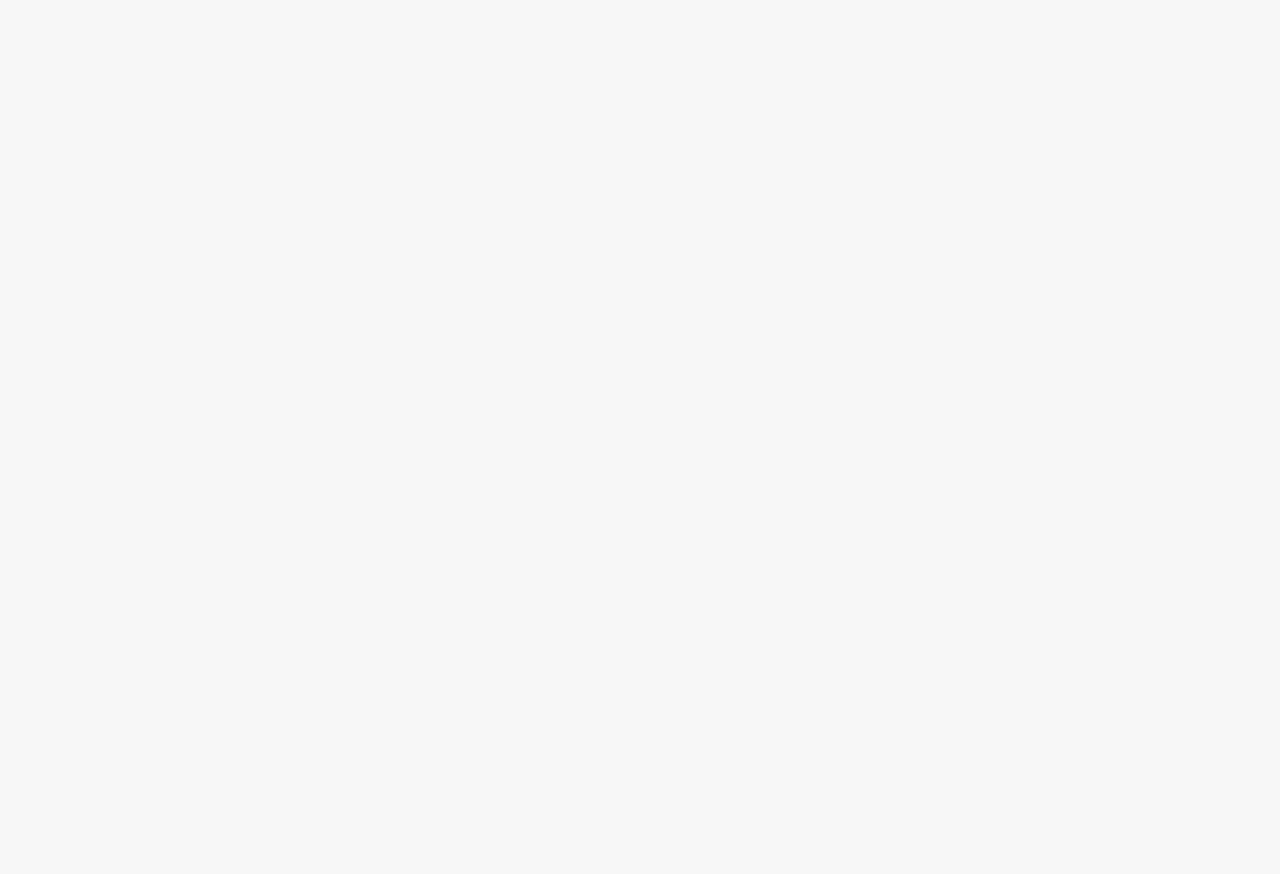
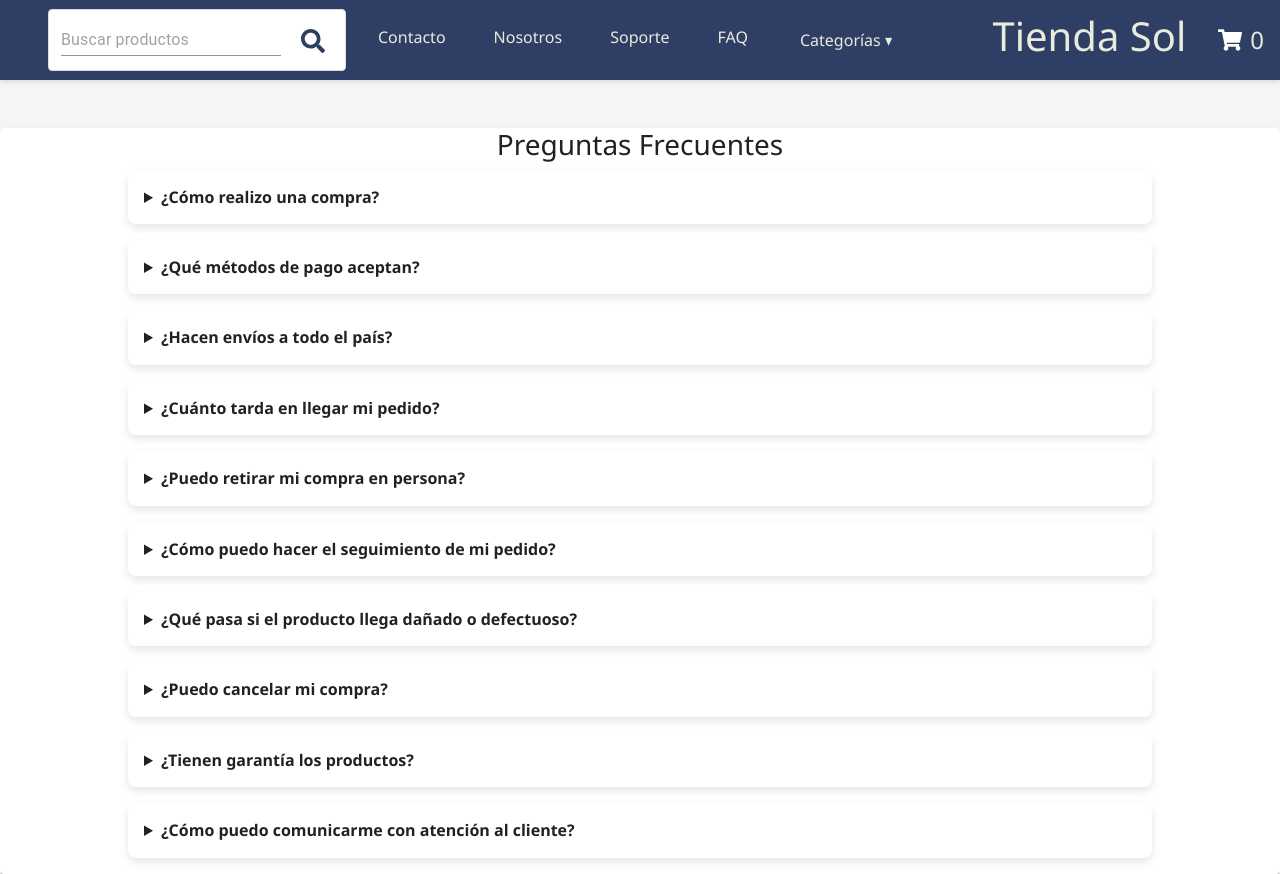
Before and after one commit to IanR4/E-commerce, a React (Create React App) app in the folder client/: page /FAQ in a window 1280 px wide. Before the commit this address had no page. Before the commit the page ends 800 px from the top, so only its background shows below. Built offline with nearby package versions, Linux system fonts and the light colour scheme.

Commit message:
agrego seccion FAQ

```diff
--- a/client/src/App.jsx
+++ b/client/src/App.jsx
@@ -8,6 +8,7 @@ import {createTheme, ThemeProvider} from "@mui/material"
 import Checkout from './features/checkout/Checkout.jsx';
 import React, {useState} from "react";
 import Contacto from './features/utilities/contacto/Contacto.jsx';
+import FAQ from './features/utilities/faq/FAQ.jsx';
 
 const theme = createTheme({
   palette: {
@@ -74,6 +75,12 @@ function App() {
                 <Contacto
                 />
               } />
+              <Route
+              path="/FAQ"
+              element={
+                <FAQ
+                />
+              } />
           </Route>
         </Routes>
       </BrowserRouter>
--- /dev/null
+++ b/client/src/features/utilities/faq/FAQ.css
@@ -0,0 +1,18 @@
+.MuiPaper-root{
+    display: flex;
+    flex-direction: column;
+    justify-content: center;
+    align-items: center;
+}
+
+.faq-item {
+    width: 80%;
+    border-radius: 8px;
+    box-shadow: 0 4px 8px rgba(0, 0, 0, 0.1);
+    padding: 1rem;
+    margin-bottom: 1rem;
+}
+
+summary {
+    font-weight: 650;
+}
--- /dev/null
+++ b/client/src/features/utilities/faq/FAQ.jsx
@@ -0,0 +1,87 @@
+import React, { useState } from 'react';
+import { Card, TextField, Button } from '@mui/material';
+import { useNavigate } from "react-router-dom";
+
+import './FAQ.css';
+
+const FAQ = () => {
+  return (
+    <div className="root">
+      <Card className="faq-container">
+        <h3>Preguntas Frecuentes</h3>
+
+        <div className="faq-item">
+          <details>
+            <summary>¿Cómo realizo una compra?</summary>
+            <p><br/>Solo tenés que agregar los productos que te interesen al carrito, hacer clic en “Finalizar compra” y seguir los pasos para completar tus datos y el pago.</p>
+          </details>
+        </div>
+
+        <div className="faq-item">
+          <details>
+            <summary>¿Qué métodos de pago aceptan?</summary>
+            <p><br/>Aceptamos tarjetas de crédito, débito, transferencias bancarias y pagos a través de plataformas como Mercado Pago.</p>
+          </details>
+        </div>
+
+        <div className="faq-item">
+          <details>
+            <summary>¿Hacen envíos a todo el país?</summary>
+            <p><br/>Sí, realizamos envíos a todo el territorio nacional. El costo y tiempo de entrega dependen de tu ubicación.</p>
+          </details>
+        </div>
+
+        <div className="faq-item">
+          <details>
+            <summary>¿Cuánto tarda en llegar mi pedido?</summary>
+            <p><br/>Los envíos suelen demorar entre 2 y 7 días hábiles, dependiendo de la provincia y del método de envío elegido.</p>
+          </details>
+        </div>
+
+        <div className="faq-item">
+          <details>
+            <summary>¿Puedo retirar mi compra en persona?</summary>
+            <p><br/>Sí, si estás cerca de nuestro local o punto de retiro, podés elegir la opción “Retiro en persona” al finalizar la compra.</p>
+          </details>
+        </div>
+
+        <div className="faq-item">
+          <details>
+            <summary>¿Cómo puedo hacer el seguimiento de mi pedido?</summary>
+            <p><br/>Te enviaremos un correo con el número de seguimiento una vez que tu pedido haya sido despachado.</p>
+          </details>
+        </div>
+
+        <div className="faq-item">
+          <details>
+            <summary>¿Qué pasa si el producto llega dañado o defectuoso?</summary>
+            <p><br/>No te preocupes, podés contactarnos dentro de los 7 días posteriores a la entrega y te ofreceremos un cambio o devolución.</p>
+          </details>
+        </div>
+
+        <div className="faq-item">
+          <details>
+            <summary>¿Puedo cancelar mi compra?</summary>
+            <p><br/>Sí, podés cancelarla antes de que sea despachada. Si ya fue enviada, tendrás que esperar a recibirla y luego solicitar una devolución.</p>
+          </details>
+        </div>
+
+        <div className="faq-item">
+          <details>
+            <summary>¿Tienen garantía los productos?</summary>
+            <p><br/>Sí, todos nuestros productos cuentan con garantía oficial del fabricante. El tiempo depende de cada marca.</p>
+          </details>
+        </div>
+
+        <div className="faq-item">
+          <details>
+            <summary>¿Cómo puedo comunicarme con atención al cliente?</summary>
+            <p><br/>Podés escribirnos por WhatsApp, correo electrónico, o completar el formulario en la sección “Contacto” de la página.</p>
+          </details>
+        </div>
+      </Card>
+    </div>
+  );
+};
+
+export default FAQ;
```
